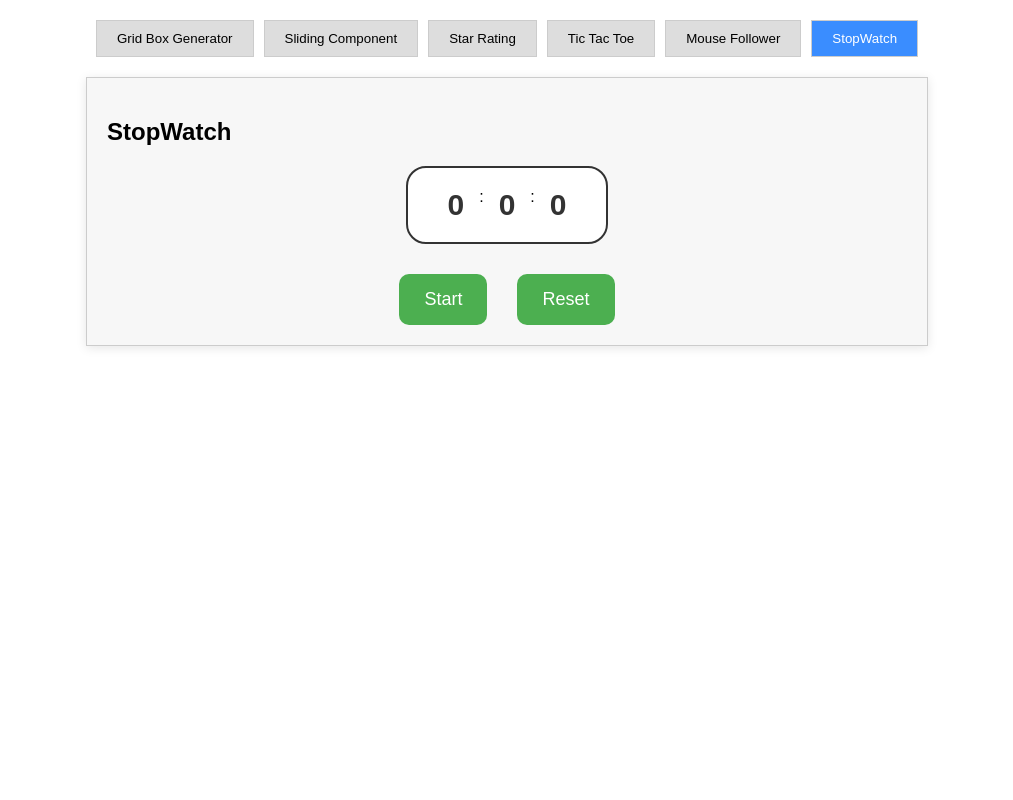
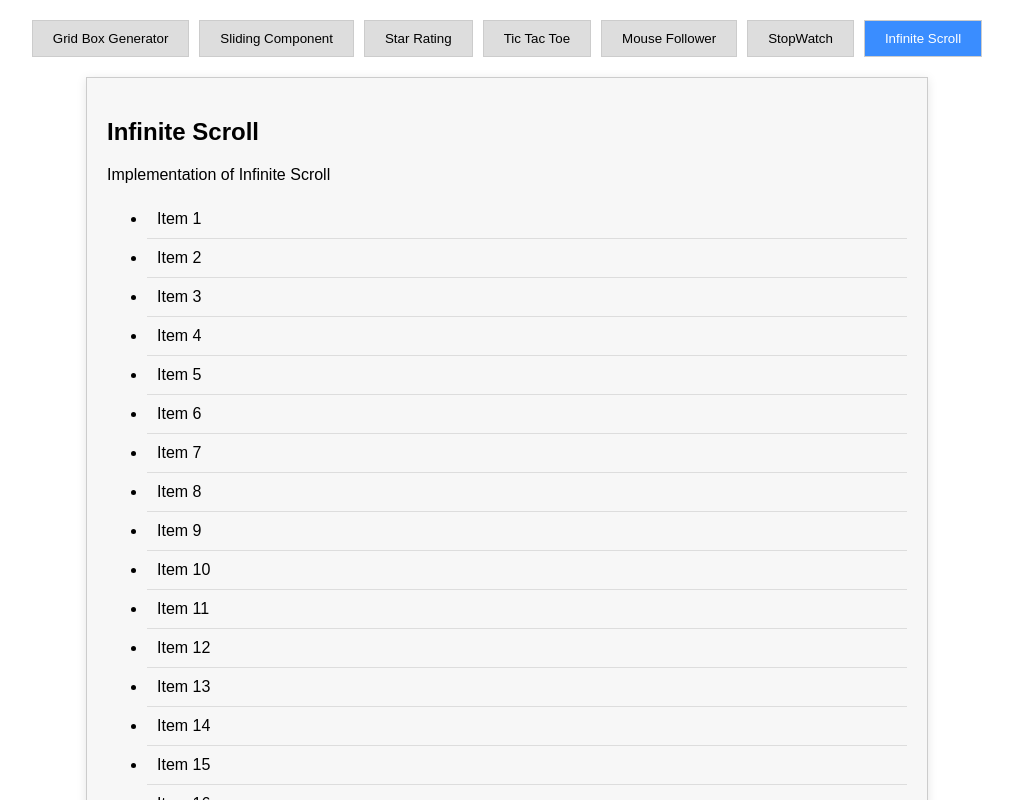
Before and after one commit to Meet57/frontend-practice, a React (Create React App) app: page / in a window 1280 px wide. Shown: the top 800 px of the page, without its empty margins (133-1146 px from the left). Built offline with nearby package versions, Linux system fonts and the light colour scheme.

Commit message:
Infinite Scroll

```diff
--- a/src/App.js
+++ b/src/App.js
@@ -6,9 +6,10 @@ import { StarRating } from "./projects/StarRating/StarRating";
 import { TicTacToe } from "./projects/TicTacToe/TicTacToe";
 import { MouseFollower } from "./projects/MouseFollower/MouseFollower";
 import { StopWatch } from "./projects/StopWatch/StopWatch";
+import { InfiniteScroll } from "./projects/InfiniteScroll/InfiniteScroll";
 
 function App() {
-  const [activeProject, setActiveProject] = useState(5);
+  const [activeProject, setActiveProject] = useState(6);
 
   const projects = [
     { name: "Grid Box Generator", component: <GridBoxGenerator /> },
@@ -17,6 +18,7 @@ function App() {
     { name: "Tic Tac Toe", component: <TicTacToe /> },
     { name: "Mouse Follower", component: <MouseFollower /> },
     { name: "StopWatch", component: <StopWatch /> },
+    { name: "Infinite Scroll", component: <InfiniteScroll /> },
   ];
 
   return (
--- a/src/index.js
+++ b/src/index.js
@@ -6,9 +6,7 @@ import reportWebVitals from './reportWebVitals';
 
 const root = ReactDOM.createRoot(document.getElementById('root'));
 root.render(
-  <React.StrictMode>
-    <App />
-  </React.StrictMode>
+  <App />
 );
 
 // If you want to start measuring performance in your app, pass a function
--- /dev/null
+++ b/src/projects/InfiniteScroll/InfiniteScroll.js
@@ -0,0 +1,55 @@
+import React, { useEffect, useRef, useState } from 'react'
+
+export const InfiniteScroll = () => {
+    const [items, setItems] = useState(Array.from({ length: 20 }, (_, i) => i + 1))
+    const [loading, setLoading] = useState(false)
+    const observerDiv = useRef(null)
+
+    const loadMore = () => {
+        setLoading(true)
+
+        setTimeout(() => {
+            setItems(
+                (prevItems) => [...prevItems, ...Array.from({ length: 15 }, (_, i) => prevItems.length + i + 1)]
+            )
+            setLoading(false)
+        }, 1500);
+
+    }
+
+    useEffect(() => {
+        const observer = new IntersectionObserver(
+            (entries) => {
+                if (entries[0].isIntersecting && !loading) {
+                    loadMore()
+                }
+            },
+            { threshold: 1.0 }
+        )
+
+        if (observerDiv.current) observer.observe(observerDiv.current)
+
+        return () => {
+            observer.disconnect()
+
+        }
+    }, [loading])
+
+
+    return (
+        <div>
+            <div>
+                Implementation of Infinite Scroll
+            </div>
+            <ul>
+                {items.map((item) => (
+                    <li key={item} style={{ padding: "10px", borderBottom: "1px solid #ddd" }}>
+                        Item {item}
+                    </li>
+                ))}
+            </ul>
+            <div>{loading && "Loading More Content"}</div>
+            <div ref={observerDiv} style={{ height: "20px" }} />
+        </div>
+    )
+}
```
Also changed, not shown: src/projects/InfiniteScroll/InfiniteScroll.css (added), 1 other file (tests, documents, lock files or other folders).
